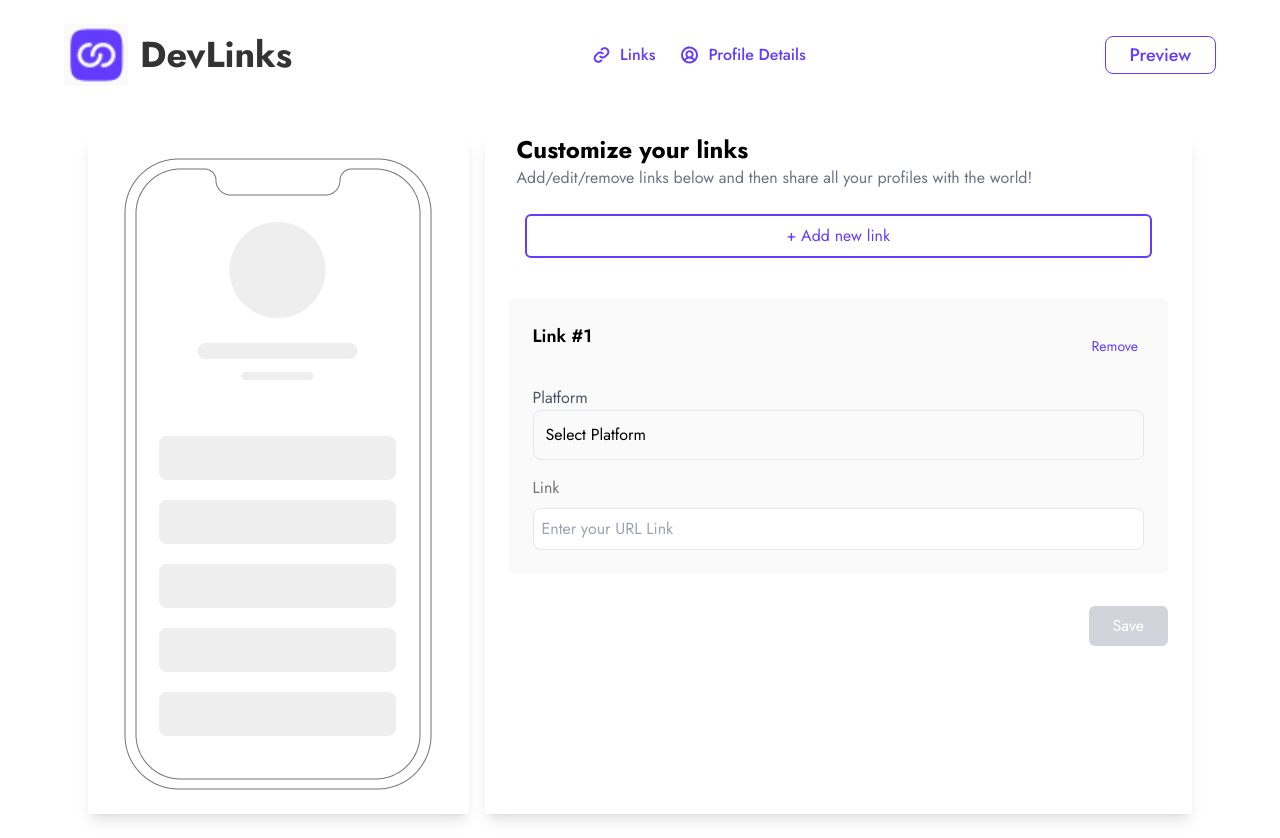
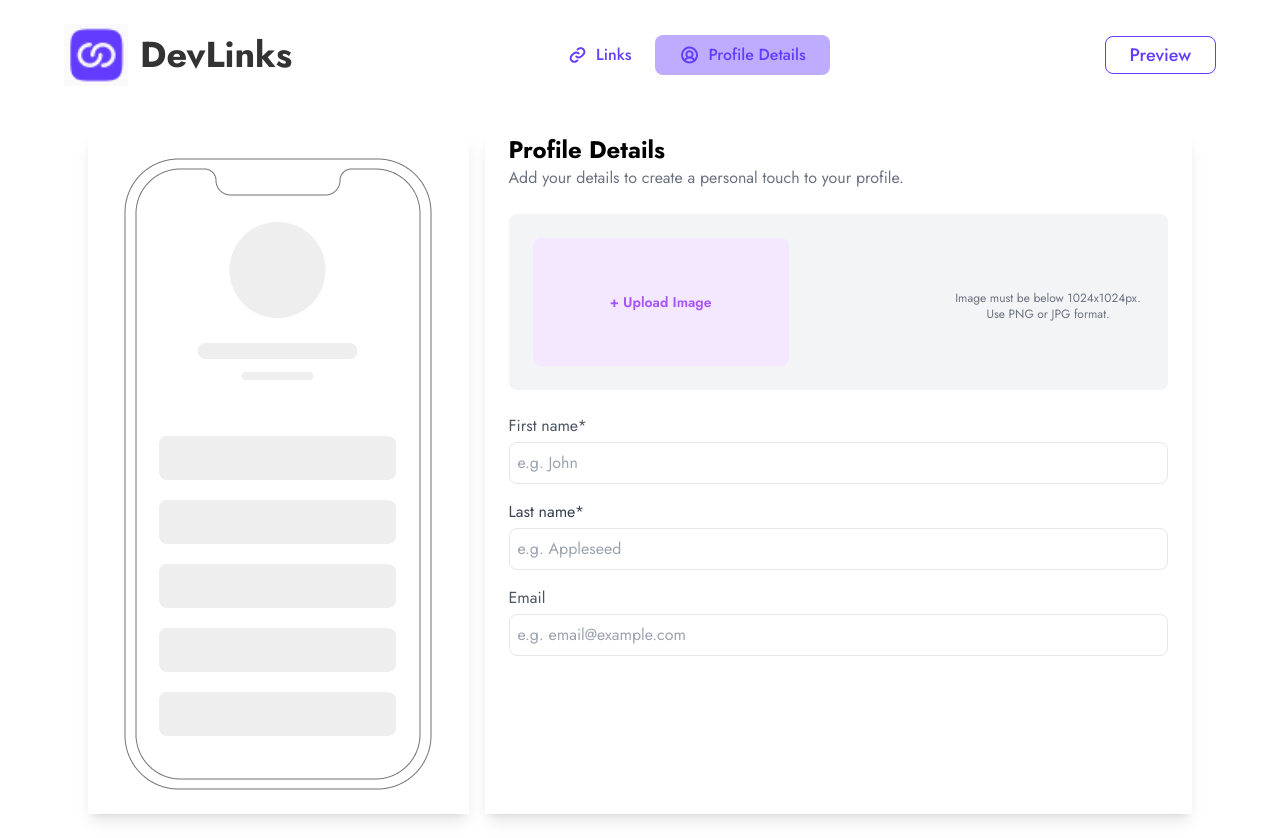
Before and after one commit to damialade/devlink, a Next.js app: page /profile in a window 1280 px wide. Both pictures are taken after a click on the element "Profile Details". Built offline with nearby package versions, Linux system fonts and the light colour scheme.

Commit message:
profie form and active links completed

```diff
--- a/src/app/components/molecules/profileForm.jsx
+++ b/src/app/components/molecules/profileForm.jsx
@@ -1,9 +1,13 @@
 "use client";
-import React, { useState } from "react";
+import React, { Fragment, useState } from "react";
 import Image from "next/image";
 import { useForm, useFieldArray } from "react-hook-form";
 import { linksInit } from "@/app/utils/schema";
 import CustomSelect from "../atom/customselect";
+import Link from "next/link";
+import LinkPurple from "../icons/linkpurple";
+import Profile from "../icons/profile";
+import Eye from "../icons/eye";
 
 const ProfileForm = () => {
   const {
@@ -13,15 +17,18 @@ const ProfileForm = () => {
     setValue,
     formState: { errors },
   } = useForm({
-    defaultValues: linksInit,
+    defaultValues: { links: [] },
     mode: "onBlur",
   });
+
   const { fields, append, remove } = useFieldArray({
     control,
     name: "links",
   });
 
   const links = watch("links");
+
+  const [activeSection, setActiveSection] = useState("links"); // State to track active section
 
   // Function to check if all links are valid
   const areLinksValid = () => {
@@ -34,19 +41,80 @@ const ProfileForm = () => {
 
   const validLinks = areLinksValid();
 
-  //append form
-
+  // Append form
   const addLink = () => {
-    if (links.length === 0) setShowForm(true);
     append({ ...linksInit.links[0] });
   };
-  const [showForm, setShowForm] = useState(links.length > 0);
 
   const onSaveClick = () => {
     // Form saving logic here
   };
 
   return (
+    <Fragment>
+      {/* Navbar */}
+      <div className="max-w-[90%] m-auto">
+        <div className="w-full flex items-center justify-between">
+          {/* Logo */}
+          <div className="flex items-center space-x-3 my-6">
+            <Image
+              src="/images/logo.png"
+              alt="Devlink Logo"
+              width={64}
+              height={64}
+              priority
+            />
+            <h2 className="font-bold text-app-dark text-4xl hidden md:block">
+              DevLinks
+            </h2>
+          </div>
+
+          {/* Center Links */}
+          <div className="flex space-x-6">
+            <div
+              className={`flex items-center space-x-2 cursor-pointer ${
+                activeSection === "links"
+                  ? "bg-active-purple text-default-purple rounded-lg py-2 px-6"
+                  : "hover:bg-disabled-purple text-default-purple"
+              } hover:rounded-lg hover:py-2 hover:px-6`}
+              onClick={() => setActiveSection("links")}
+            >
+              <LinkPurple />
+              <span className="hidden md:block font-medium">Links</span>
+            </div>
+            <div
+              className={`flex items-center space-x-2 cursor-pointer ${
+                activeSection === "profile"
+                  ? "bg-active-purple text-default-purple rounded-lg py-2 px-6"
+                  : "hover:bg-disabled-purple text-default-purple"
+              } hover:rounded-lg hover:py-2 hover:px-6`}
+              onClick={() => setActiveSection("profile")}
+            >
+              <Profile />
+              <span className="hidden md:block font-medium">
+                Profile Details
+              </span>
+            </div>
+          </div>
+
+          {/* Preview Button */}
+          <div className="flex items-center border border-default-purple py-1 px-6 rounded-lg hover:bg-disabled-purple">
+            <Link
+              href="/preview"
+              className="text-app-dark text-lg hover:text-default-purple"
+            >
+              <span className="hidden md:block text-default-purple font-medium">
+                Preview
+              </span>
+              <div className="block md:hidden">
+                <Eye />
+              </div>
+            </Link>
+          </div>
+        </div>
+      </div>
+
+      {/* Profile Pages */}
       <div className="flex flex-col lg:flex-row lg:justify-between lg:space-x-4 lg:p-6 lg:max-w-[90%] lg:m-auto mt-0">
         <div className="hidden lg:block lg:w-[35%]">
           <div className="shadow-lg p-6">
@@ -61,14 +129,17 @@ const ProfileForm = () => {
           </div>
         </div>
 
+        {/* Conditional rendering based on active section */}
         <div className="w-full lg:w-[65%] px-6 shadow-lg lg:m-0 m-auto lg:mt-0 mt-8">
+          {/* Links Form Section */}
+          {activeSection === "links" && (
             <>
               <h1 className="text-2xl font-bold md:px-8 lg:px-2 text-center md:text-left">
                 Customize your links
               </h1>
               <p className="text-gray-500 md:px-8 lg:px-2 text-center md:text-left">
-            Add/edit/remove links below and then share all your profiles with
-            the world!
+                Add/edit/remove links below and then share all your profiles
+                with the world!
               </p>
 
               <div className="flex justify-center">
@@ -82,7 +153,7 @@ const ProfileForm = () => {
               </div>
 
               {/* Empty State */}
-          {links?.length === 0 && !showForm && (
+              {links.length === 0 && (
                 <div className="mt-10 bg-disabled-gray p-10 rounded-md text-center">
                   <div className="flex flex-col items-center">
                     <Image
@@ -95,23 +166,26 @@ const ProfileForm = () => {
                       Let&apos;s get you started
                     </h2>
                     <p className="text-gray-500 text-center mt-2">
-                  Use the “Add new link” button to get started. Once you have
-                  more than one link, you can reorder and edit them. We&apos;re
-                  here to help you share your profiles with everyone!
+                      Use the “Add new link” button to get started. Once you
+                      have more than one link, you can reorder and edit them.
+                      We&apos;re here to help you share your profiles with
+                      everyone!
                     </p>
                   </div>
                 </div>
               )}
 
               {/* Form State */}
-          {showForm &&
+              {links.length > 0 &&
                 fields.map((field, index) => (
                   <div
                     className="mt-10 bg-disabled-white p-6 rounded-md"
                     key={field.id}
                   >
                     <div className="flex justify-between">
-                  <h2 className="text-lg font-semibold">Link #{index + 1}</h2>
+                      <h2 className="text-lg font-semibold">
+                        Link #{index + 1}
+                      </h2>
                       <button
                         onClick={() => remove(index)}
                         type="button"
@@ -161,7 +235,11 @@ const ProfileForm = () => {
                             );
                           },
                         })}
-                    className="w-full border rounded-lg p-2 mt-2 focus:outline-none focus:ring-2 focus:ring-active-purple"
+                        className={`w-full border rounded-lg p-2 mt-2 focus:outline-none focus:ring-2 ${
+                          errors?.links?.[index]?.weblink
+                            ? "focus:ring-default-red border-default-red"
+                            : "focus:ring-active-purple"
+                        }`}
                         placeholder="Enter your URL Link"
                       />
                       {errors?.links?.[index]?.weblink && (
@@ -173,8 +251,118 @@ const ProfileForm = () => {
                   </div>
                 ))}
             </>
+          )}
+
+          {/* Profile Form Section */}
+          {activeSection === "profile" && (
+            <>
+              <h1 className="text-2xl font-bold text-center md:text-left">
+                Profile Details
+              </h1>
+              <p className="text-gray-500 text-center md:text-left">
+                Add your details to create a personal touch to your profile.
+              </p>
+
+              {/* Profile Picture Upload */}
+              <div className="bg-gray-100 p-6 rounded-lg my-6">
+                <div className="flex justify-between items-center">
+                  <div className="flex flex-col items-center">
+                    <div className="bg-purple-100 w-64 h-32 flex items-center justify-center rounded-lg">
+                      <span className="text-purple-500 text-sm font-semibold">
+                        + Upload Image
+                      </span>
+                    </div>
+                  </div>
+                  <p className="text-xs text-gray-500 mt-2 text-center w-48">
+                    Image must be below 1024x1024px. Use PNG or JPG format.
+                  </p>
+                </div>
+              </div>
+
+              {/* Name and Email Fields */}
+              <div className="space-y-4">
+                <div>
+                  <label htmlFor="firstName" className="block text-gray-600">
+                    First name*
+                  </label>
+                  <input
+                    type="text"
+                    id="firstName"
+                    placeholder="e.g. John"
+                    {...register("firstName", {
+                      required: "Can't be empty",
+                    })}
+                    className={`w-full border rounded-lg p-2 mt-1 focus:outline-none focus:ring-2 ${
+                      errors?.firstName
+                        ? "focus:ring-red-500 border-red-500"
+                        : "focus:ring-purple-500"
+                    }`}
+                  />
+                  {errors?.firstName && (
+                    <p className="text-red-500 text-sm text-right mt-1">
+                      {errors.firstName.message}
+                    </p>
+                  )}
+                </div>
+
+                <div>
+                  <label htmlFor="lastName" className="block text-gray-700">
+                    Last name*
+                  </label>
+                  <input
+                    type="text"
+                    id="lastName"
+                    placeholder="e.g. Appleseed"
+                    {...register("lastName", {
+                      required: "Can't be empty",
+                    })}
+                    className={`w-full border rounded-lg p-2 mt-1 focus:outline-none focus:ring-2 ${
+                      errors?.lastName
+                        ? "focus:ring-red-500 border-red-500"
+                        : "focus:ring-purple-500"
+                    }`}
+                  />
+                  {errors?.lastName && (
+                    <p className="text-red-500 text-right text-sm mt-1">
+                      {errors.lastName.message}
+                    </p>
+                  )}
+                </div>
+
+                <div>
+                  <label htmlFor="email" className="block text-gray-600">
+                    Email
+                  </label>
+                  <input
+                    type="email"
+                    id="email"
+                    placeholder="e.g. email@example.com"
+                    {...register("email", {
+                      pattern: {
+                        value: /^\S+@\S+\.\S+$/,
+                        message: "Invalid email format",
+                      },
+                    })}
+                    className={`w-full border rounded-lg p-2 mt-1 focus:outline-none focus:ring-2 ${
+                      errors?.email
+                        ? "focus:ring-red-500 border-red-500"
+                        : "focus:ring-purple-500"
+                    }`}
+                  />
+                  {errors?.email && (
+                    <p className="text-red-500 text-sm text-right mt-1">
+                      {errors.email.message}
+                    </p>
+                  )}
+                </div>
+              </div>
+            </>
+          )}
 
           {/* Save Button */}
+          {links.length > 0 && (
+            <>
+              <hr className="border-t border-gray-300 my-4" />
               <div className="mt-4 md:mt-8 mb-6 flex justify-end">
                 <button
                   className={`px-6 py-2 text-white rounded-md ${
@@ -188,8 +376,11 @@ const ProfileForm = () => {
                   Save
                 </button>
               </div>
+            </>
+          )}
         </div>
       </div>
+    </Fragment>
   );
 };
 
--- a/src/app/profile/page.jsx
+++ b/src/app/profile/page.jsx
@@ -9,7 +9,6 @@ export const metadata = {
 const Profile = () => {
   return (
     <div>
-      <Navbar />
       <ProfileForm />
     </div>
   );
```
Lines whose indentation alone changed are shown as unchanged.
